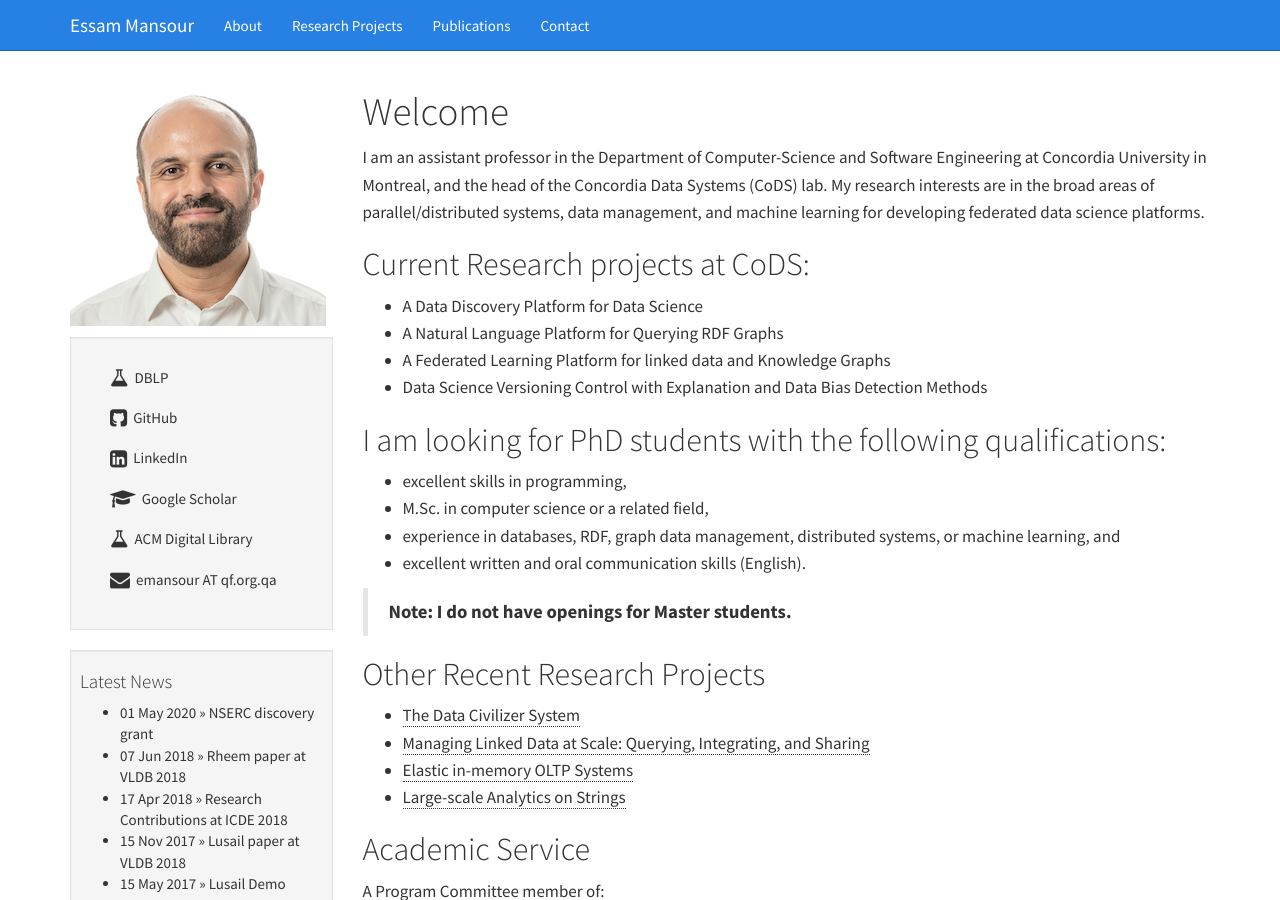
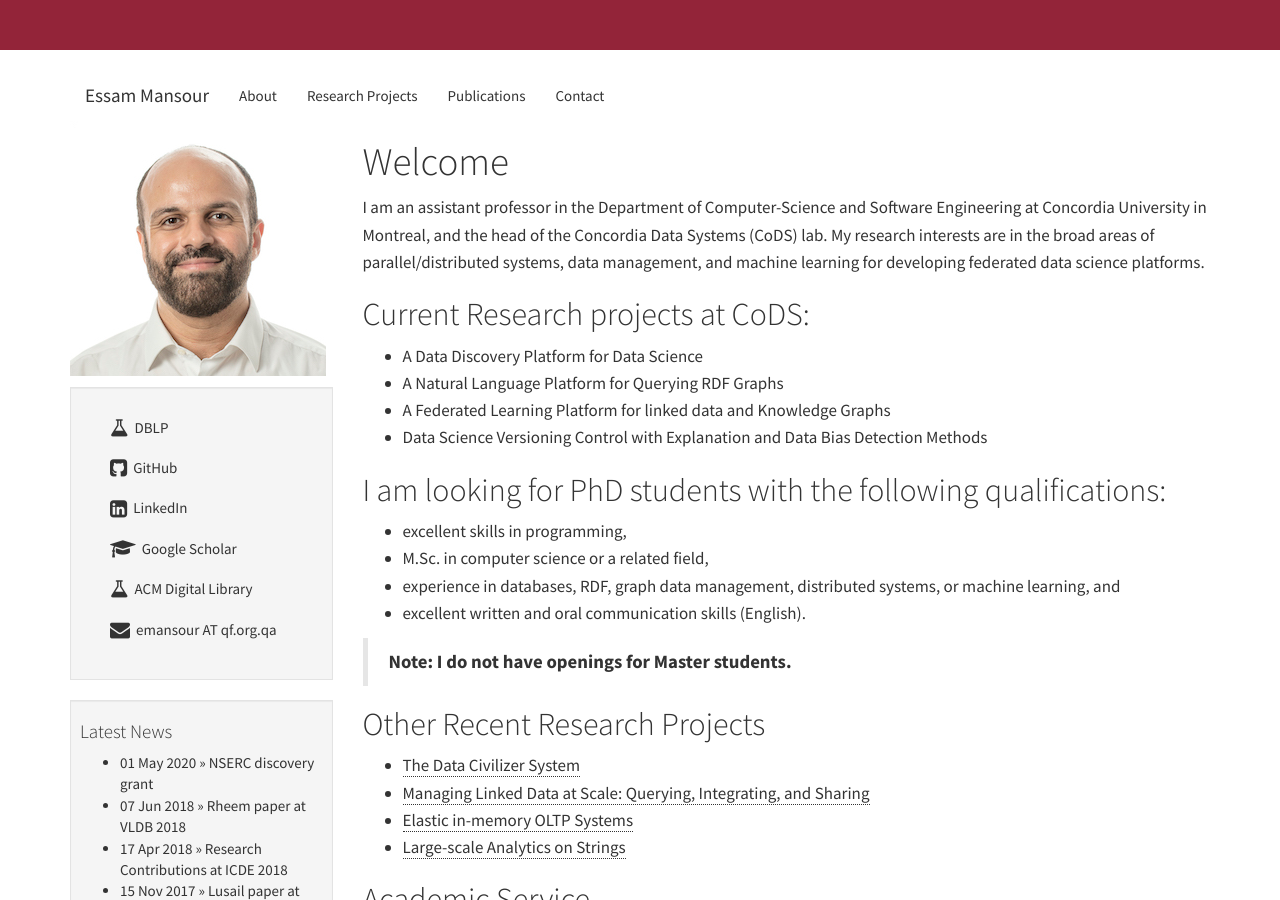
Before and after one commit to mansoure/mansoure.github.io, a Jekyll site: the page built from index.md, in a window 1280 px wide and 900 px high. Built offline with Jekyll 4.4.1, drawn with Linux system fonts in a browser that asks for light colours; comment, search, counter and statistics services are not loaded.

Commit message:
use Concordia color

```diff
--- a/_layouts/default.html
+++ b/_layouts/default.html
@@ -44,7 +44,9 @@
 
 	<!--nav class="navbar navbar-light navbar-fixed-top" style="background-color: #EEEEEE;" role="navigation"-->
 
-		<nav class="navbar navbar-inverse navbar-fixed-top" role="navigation">
+	<nav class="navbar navbar-light navbar-fixed-top" style="background-color: #932439;" role="navigation"></nav>
+
+		<!--nav class="navbar navbar-inverse navbar-fixed-top" role="navigation"-->
 				<div class="container">
 			        <div class="navbar-header">
 			            <button type="button" class="navbar-toggle" data-toggle="collapse" data-target=".navbar-ex1-collapse">
```
